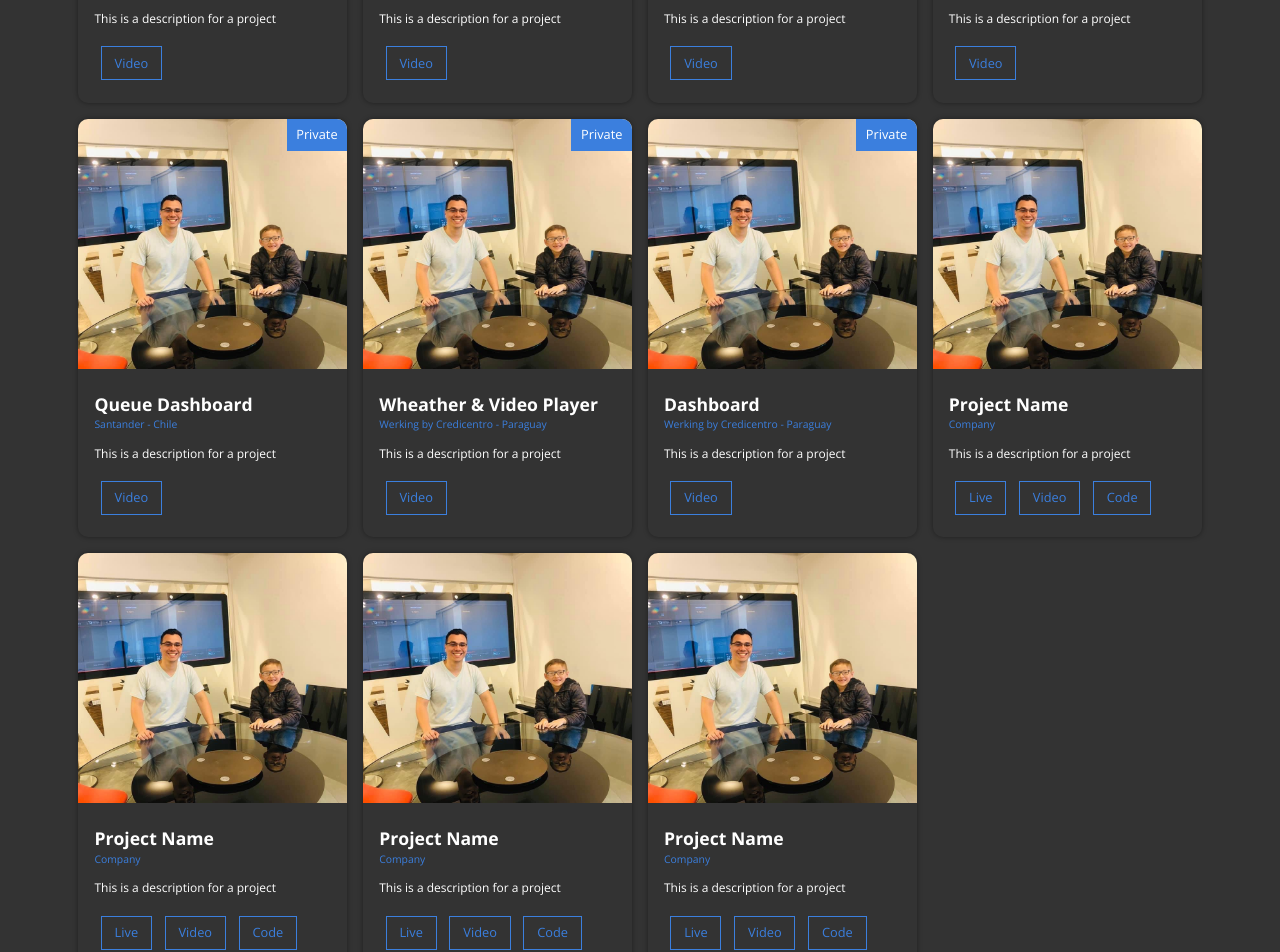
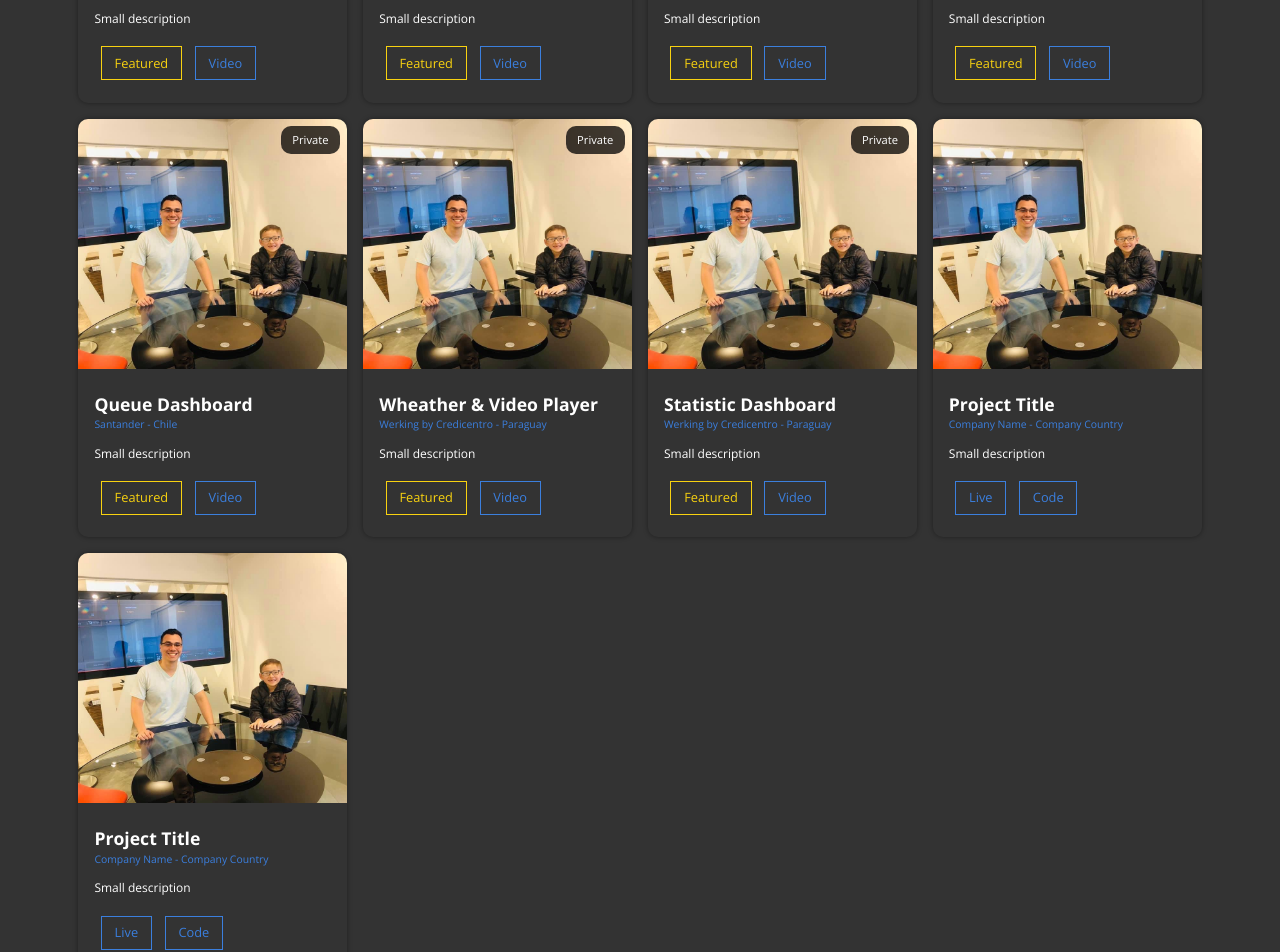
Before and after one commit to raop155/raop-portfolio, a React (Create React App) app: page / in a window 1280 px wide. Shown: the part 1240-2192 px from the top of the page. Built offline with nearby package versions, Linux system fonts and the light colour scheme.

Commit message:
feature(Projects) Add projects dynamically from json array

```diff
--- a/src/components/landing/Projects.jsx
+++ b/src/components/landing/Projects.jsx
@@ -1,4 +1,161 @@
 import React from 'react';
+
+const projects = [
+  {
+    title: 'Self-service Kiosk',
+    image: 'about_me.jpeg',
+    small_description: 'Small description',
+    description: 'Description',
+    company: {
+      name: 'Santander',
+      url: 'https://banco.santander.cl/',
+      country: 'Chile',
+    },
+    featured: true,
+    private: true,
+    video: {
+      url: '#!',
+    },
+  },
+  {
+    title: 'Self-service Kiosk',
+    image: 'about_me.jpeg',
+    small_description: 'Small description',
+    description: 'Description',
+    company: {
+      name: 'Scotiabank',
+      url: 'https://www.scotiabankchile.cl/',
+      country: 'Chile',
+    },
+    featured: true,
+    private: true,
+    video: {
+      url: '#!',
+    },
+  },
+  {
+    title: 'Self-service Kiosk',
+    image: 'about_me.jpeg',
+    small_description: 'Small description',
+    description: 'Description',
+    company: {
+      name: 'Werking by Credicentro',
+      url: 'https://www.werking.com/',
+      country: 'Paraguay',
+    },
+    featured: true,
+    private: true,
+    video: {
+      url: '#!',
+    },
+  },
+  {
+    title: 'Self-service Kiosk',
+    image: 'about_me.jpeg',
+    small_description: 'Small description',
+    description: 'Description',
+    company: {
+      name: 'Claro',
+      url: 'https://www.claro.com.pe/',
+      country: 'Perú',
+    },
+    featured: true,
+    private: true,
+    video: {
+      url: '#!',
+    },
+  },
+
+  {
+    title: 'Queue Dashboard',
+    image: 'about_me.jpeg',
+    small_description: 'Small description',
+    description: 'Description',
+    company: {
+      name: 'Santander',
+      url: 'https://banco.santander.cl/',
+      country: 'Chile',
+    },
+    featured: true,
+    private: true,
+    video: {
+      url: '#!',
+    },
+  },
+
+  {
+    title: 'Wheather & Video Player',
+    image: 'about_me.jpeg',
+    small_description: 'Small description',
+    description: 'Description',
+    company: {
+      name: 'Werking by Credicentro',
+      url: 'https://www.werking.com/',
+      country: 'Paraguay',
+    },
+    featured: true,
+    private: true,
+    video: {
+      url: '#!',
+    },
+  },
+
+  {
+    title: 'Statistic Dashboard',
+    image: 'about_me.jpeg',
+    small_description: 'Small description',
+    description: 'Description',
+    company: {
+      name: 'Werking by Credicentro',
+      url: 'https://www.werking.com/',
+      country: 'Paraguay',
+    },
+    featured: true,
+    private: true,
+    video: {
+      url: '#!',
+    },
+  },
+
+  {
+    title: 'Project Title',
+    image: 'about_me.jpeg',
+    small_description: 'Small description',
+    description: 'Description',
+    company: {
+      name: 'Company Name',
+      url: '#!',
+      country: 'Company Country',
+    },
+    featured: false,
+    private: false,
+    live: {
+      url: '#!',
+    },
+    code: {
+      url: '#!',
+    },
+  },
+  {
+    title: 'Project Title',
+    image: 'about_me.jpeg',
+    small_description: 'Small description',
+    description: 'Description',
+    company: {
+      name: 'Company Name',
+      url: '#!',
+      country: 'Company Country',
+    },
+    featured: false,
+    private: false,
+    live: {
+      url: '#!',
+    },
+    code: {
+      url: '#!',
+    },
+  },
+];
 
 const Projects = () => {
   return (
@@ -7,240 +164,49 @@ const Projects = () => {
         <h2>My Lastest Projects</h2>
 
         <div className='projects-container'>
-          <div className='project-card'>
+          {projects.length &&
+            projects.map((project, index) => (
+              <div className='project-card' key={index}>
                 <div className='image'>
-              <img src={require('../../assets/about_me.jpeg').default} alt='' />
+                  <img src={require(`../../assets/${project.image}`).default} alt={project.image} />
                 </div>
                 <div className='information'>
-              <h3>Self-service Kiosk</h3>
-              <p className="company">
-                  <a href="https://banco.santander.cl/" rel="noreferrer" target="_blank">Santander - Chile</a>
+                  <h3>{project.title}</h3>
+                  <p className='company'>
+                    <a href={project.company.url} rel='noreferrer' target='_blank'>
+                      {project.company.name} - {project.company.country}
+                    </a>
                   </p>
-              <p>This is a description for a project</p>
+                  <p>{project.small_description}</p>
                   <div className='links flex'>
-                <a className='link' href='#!'>
+                    {project.featured && (
+                      <a className='link link--yellow' href='#!'>
+                        Featured
+                      </a>
+                    )}
+
+                    {project.live && (
+                      <a className='link' href={project.live.url}>
+                        Live
+                      </a>
+                    )}
+                    {project.code && (
+                      <a className='link' href={project.code.url}>
+                        Code
+                      </a>
+                    )}
+                    {project.video && (
+                      <a className='link' href={project.video.url}>
                         Video
                       </a>
+                    )}
                   </div>
                 </div>
-            <span>Private</span>
+                {project.private && <span>Private</span>}
               </div>
-          <div className='project-card'>
-            <div className='image'>
-              <img src={require('../../assets/about_me.jpeg').default} alt='' />
-            </div>
-            <div className='information'>
-              <h3>Self-service Kiosk</h3>
-              <p className="company">
-                  <a href="https://www.scotiabankchile.cl/" rel="noreferrer" target="_blank">Scotiabank - Chile</a>
-              </p>
-              <p>This is a description for a project</p>
-              <div className='links flex'>
+            ))}
 
-
-                <a className='link' href='#!'>
-                  Video
-                </a>
-
-              </div>
-            </div>
-            <span>Private</span>
-          </div>
-          <div className='project-card'>
-            <div className='image'>
-              <img src={require('../../assets/about_me.jpeg').default} alt='' />
-            </div>
-            <div className='information'>
-              <h3>Self-service Kiosk</h3>
-              <p className="company">
-                  <a href="https://www.werking.com/" rel="noreferrer" target="_blank">Werking by Credicentro - Paraguay</a>
-              </p>
-              <p>This is a description for a project</p>
-              <div className='links flex'>
-
-
-                <a className='link' href='#!'>
-                  Video
-                </a>
-
-              </div>
-            </div>
-            <span>Private</span>
-          </div>
-          <div className='project-card'>
-            <div className='image'>
-              <img src={require('../../assets/about_me.jpeg').default} alt='' />
-            </div>
-            <div className='information'>
-              <h3>Self-service Kiosk </h3>
-              <p className="company">
-                  <a href="https://www.claro.com.pe/" rel="noreferrer" target="_blank">Claro - Perú</a>
-              </p>
-              <p>This is a description for a project</p>
-              <div className='links flex'>
-
-                <a className='link' href='#!'>
-                  Video
-                </a>
-
-              </div>
-            </div>
-            <span>Private</span>
-          </div>
-          <div className='project-card'>
-            <div className='image'>
-              <img src={require('../../assets/about_me.jpeg').default} alt='' />
-            </div>
-            <div className='information'>
-              <h3>Queue Dashboard</h3>
-              <p className="company">
-                  <a href="https://banco.santander.cl/" rel="noreferrer" target="_blank">Santander - Chile</a>
-              </p>
-              <p>This is a description for a project</p>
-              <div className='links flex'>
-                <a className='link' href='#!'>
-                  Video
-                </a>
-              </div>
-            </div>
-            <span>Private</span>
-          </div>
-
-          <div className='project-card'>
-            <div className='image'>
-              <img src={require('../../assets/about_me.jpeg').default} alt='' />
-            </div>
-            <div className='information'>
-              <h3>Wheather & Video Player</h3>
-              <p className="company">
-                  <a href="https://www.werking.com/" rel="noreferrer" target="_blank">Werking by Credicentro - Paraguay</a>
-              </p>
-              <p>This is a description for a project</p>
-              <div className='links flex'>
-                <a className='link' href='#!'>
-                  Video
-                </a>
-              </div>
-            </div>
-            <span>Private</span>
-          </div>
-          <div className='project-card'>
-            <div className='image'>
-              <img src={require('../../assets/about_me.jpeg').default} alt='' />
-            </div>
-            <div className='information'>
-              <h3>Dashboard</h3>
-              <p className="company">
-                  <a href="https://www.werking.com/" rel="noreferrer" target="_blank">Werking by Credicentro - Paraguay</a>
-              </p>
-              <p>This is a description for a project</p>
-              <div className='links flex'>
-                <a className='link' href='#!'>
-                  Video
-                </a>
-              </div>
-            </div>
-            <span>Private</span>
-          </div>
-
-          <div className='project-card'>
-            <div className='image'>
-              <img src={require('../../assets/about_me.jpeg').default} alt='' />
-            </div>
-            <div className='information'>
-              <h3>Project Name</h3>
-              <p className="company">
-                  <a href="#!" rel="noreferrer" target="_blank">Company</a>
-              </p>
-              <p>This is a description for a project</p>
-              <div className='links flex'>
-
-                <a className='link' href='#!'>
-                  Live
-                </a>
-                <a className='link' href='#!'>
-                  Video
-                </a>
-                <a className='link' href='#!'>
-                  Code
-                </a>
-              </div>
-            </div>
-          </div>
-
-          <div className='project-card'>
-            <div className='image'>
-              <img src={require('../../assets/about_me.jpeg').default} alt='' />
-            </div>
-            <div className='information'>
-              <h3>Project Name</h3>
-              <p className="company">
-                  <a href="#!" rel="noreferrer" target="_blank">Company</a>
-              </p>
-              <p>This is a description for a project</p>
-              <div className='links flex'>
-
-                <a className='link' href='#!'>
-                  Live
-                </a>
-                <a className='link' href='#!'>
-                  Video
-                </a>
-                <a className='link' href='#!'>
-                  Code
-                </a>
-              </div>
-            </div>
-          </div>
-
-          <div className='project-card'>
-            <div className='image'>
-              <img src={require('../../assets/about_me.jpeg').default} alt='' />
-            </div>
-            <div className='information'>
-              <h3>Project Name</h3>
-              <p className="company">
-                  <a href="#!" rel="noreferrer" target="_blank">Company</a>
-              </p>
-              <p>This is a description for a project</p>
-              <div className='links flex'>
-
-                <a className='link' href='#!'>
-                  Live
-                </a>
-                <a className='link' href='#!'>
-                  Video
-                </a>
-                <a className='link' href='#!'>
-                  Code
-                </a>
-              </div>
-            </div>
-          </div>
-
-          <div className='project-card'>
-            <div className='image'>
-              <img src={require('../../assets/about_me.jpeg').default} alt='' />
-            </div>
-            <div className='information'>
-              <h3>Project Name</h3>
-              <p className="company">
-                  <a href="#!" rel="noreferrer" target="_blank">Company</a>
-              </p>
-              <p>This is a description for a project</p>
-              <div className='links flex'>
-                <a className='link' href='#!'>
-                  Live
-                </a>
-                <a className='link' href='#!'>
-                  Video
-                </a>
-                <a className='link' href='#!'>
-                  Code
-                </a>
-              </div>
-            </div>
-          </div>
+          {}
         </div>
       </div>
     </section>
--- a/src/styles/style.scss
+++ b/src/styles/style.scss
@@ -249,13 +249,15 @@ img {
 
     span {
       position: absolute;
-      top: 0;
-      right: 0;
-      padding: 0.5em 0.75em;
-      background: var(--primary-color);
-      // border-top-left-radius: 5px;
-      // border-bottom-left-radius: 5px;
-      font-size: 0.8rem;
+      top: 7.5px;
+      right: 7.5px;
+      padding: 0.5em 1em;
+      // background: var(--primary-color);
+      background: rgba(0, 0, 0, 0.75);
+      // border-top-left-radius: 10px;
+      // border-bottom-left-radius: 10px;
+      border-radius: 10px;
+      font-size: 0.7rem;
     }
 
     span:hover {
@@ -304,6 +306,11 @@ img {
         border: 1px solid var(--primary-color);
         padding: 0.5em 1em;
         margin: 0.5em;
+      }
+
+      .links .link--yellow {
+        border: 1px solid #f8d210;
+        color: #f8d210;
       }
 
       .links .link:hover {
```
Also changed, not shown: 1 other file (tests, documents, lock files or other folders). Lines whose indentation alone changed are shown as unchanged.
